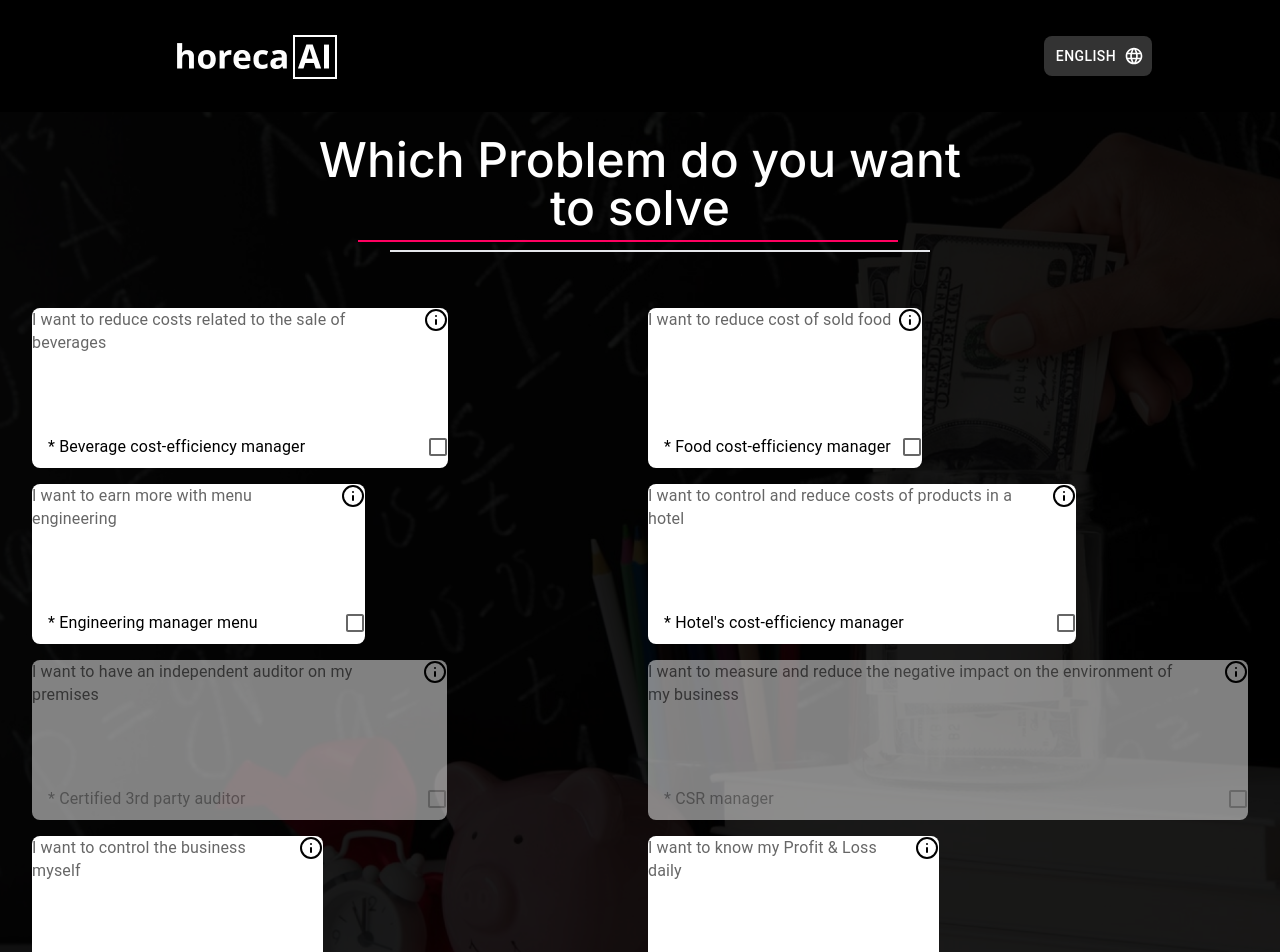
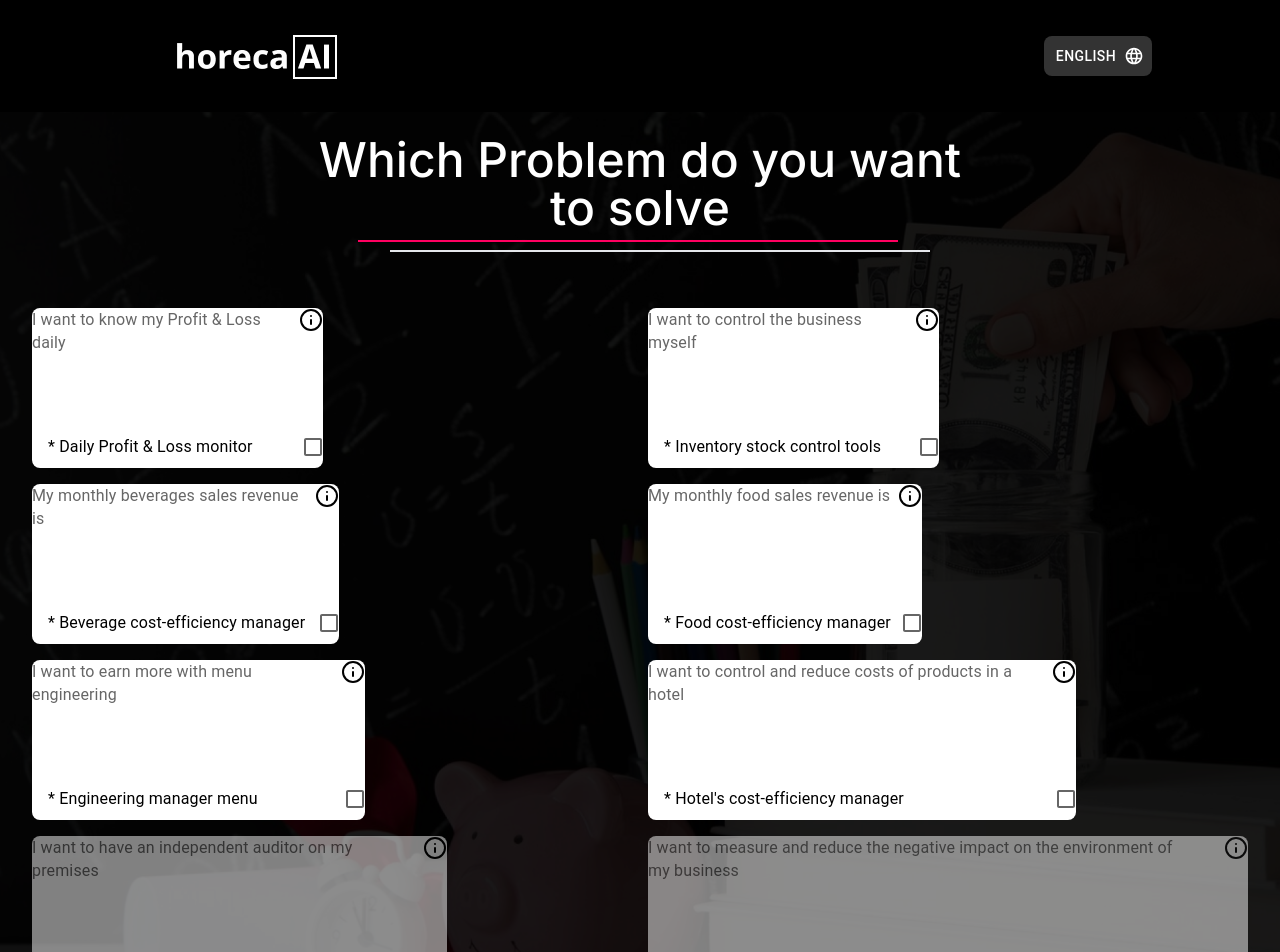
Before and after one commit to alamin71/Bartosz-inventory, a Next.js app: page /packagePath in a window 1280 px wide. Shown: the top 952 px of the page. Built offline with nearby package versions, Linux system fonts and the light colour scheme; no server answers.

Commit message:
Revisional Update

```diff
--- a/messages/en.json
+++ b/messages/en.json
@@ -99,9 +99,9 @@
     "annual-savings": "This means that you will save annually",
     "info": "Information",
     "button-2": "Close",
-    "1-problem": "I want to reduce costs related to the sale of beverages",
+    "1-problem": "My monthly beverages sales revenue is",
     "1-package": "Beverage cost-efficiency manager",
-    "2-problem": "I want to reduce cost of sold food",
+    "2-problem": "My monthly food sales revenue is",
     "2-package": "Food cost-efficiency manager",
     "3-problem": "I want to earn more with menu engineering",
     "3-package": "Engineering manager menu",
--- a/messages/pl.json
+++ b/messages/pl.json
@@ -99,9 +99,9 @@
     "annual-savings": "Oznacza to, że zaoszczędzisz rocznie",
     "info": "Informacje",
     "button-2": "Zamknij",
-    "1-problem": "Chcę obniżyć koszty związane ze sprzedażą napojów",
+    "1-problem": "Moje miesięczne przychody ze sprzedaży napojów wynoszą",
     "1-package": "Menedżer efektywności kosztów napojów",
-    "2-problem": "Chcę obniżyć koszty sprzedanej żywności",
+    "2-problem": "Mój miesięczny dochód ze sprzedaży żywności wynosi",
     "2-package": "Menedżer efektywności kosztów żywności",
     "3-problem": "Chcę zarabiać więcej na inżynierii menu",
     "3-package": "Menedżer inżynierii menu",
--- a/src/components/Table.jsx
+++ b/src/components/Table.jsx
@@ -19,7 +19,7 @@ const combinedPackages = {
 
 const TableComponent = ({ packages }) => {
   const t = useTranslations("Packages");
-  const [inputValues, setInputValues] = useState(packages.map(() => ""));
+  const [inputValues, setInputValues] = useState(() => packages.map(() => "0"));
   const [numOfPremises, setNumOfPremises] = useState(1);
   const [totalPrice, setTotalPrice] = useState(0);
   const [combinedPrice, setCombinedPrice] = useState(0);
@@ -36,7 +36,7 @@ const TableComponent = ({ packages }) => {
       const savedData = localStorage.getItem("calculatedInfo");
       if (savedData) {
         const { inputValues, numOfPremises } = JSON.parse(savedData);
-        setInputValues(inputValues);
+        setInputValues(inputValues || packages.map(() => "0"));
         setNumOfPremises(numOfPremises);
       }
     }
@@ -112,7 +112,7 @@ const TableComponent = ({ packages }) => {
 
   const handleInputChange = (index, value) => {
     const newInputValues = [...inputValues];
-    newInputValues[index] = value;
+    newInputValues[index] = value === "" ? "0" : value; // Ensure 0 is set for empty input
     setInputValues(newInputValues);
   };
 
--- a/src/utils/packages.js
+++ b/src/utils/packages.js
@@ -1,53 +1,52 @@
 const packageData = [
+  {
+    id: "8",
+    problem: "8-problem",
+    package: "8-package",
+    price: 99.0,
+  },
+  {
+    id: "7",
+    problem: "7-problem",
+    package: "7-package",
+    price: 119.0,
+  },
   {
     id: "1",
     problem: "1-problem",
     package: "1-package",
-    price: 350.0
+    price: 350.0,
   },
   {
     id: "2",
     problem: "2-problem",
     package: "2-package",
-    price: 644.0
+    price: 644.0,
   },
   {
     id: "3",
     problem: "3-problem",
     package: "3-package",
-    price: 149.75
+    price: 149.75,
   },
   {
     id: "4",
     problem: "4-problem",
     package: "4-package",
-    price: 230.51
+    price: 230.51,
   },
   {
     id: "5",
     problem: "5-problem",
     package: "5-package",
-    price: 76.92
+    price: 76.92,
   },
   {
     id: "6",
     problem: "6-problem",
     package: "6-package",
-    price: 102.0
+    price: 102.0,
   },
-  {
-    id: "7",
-    problem: "7-problem",
-    package: "7-package",
-    price: 119.0
-  },
-
-  {
-    id: "8",
-    problem: "8-problem",
-    package: "8-package",
-    price: 99.0
-  }
 ];
 
 export default packageData;
```
